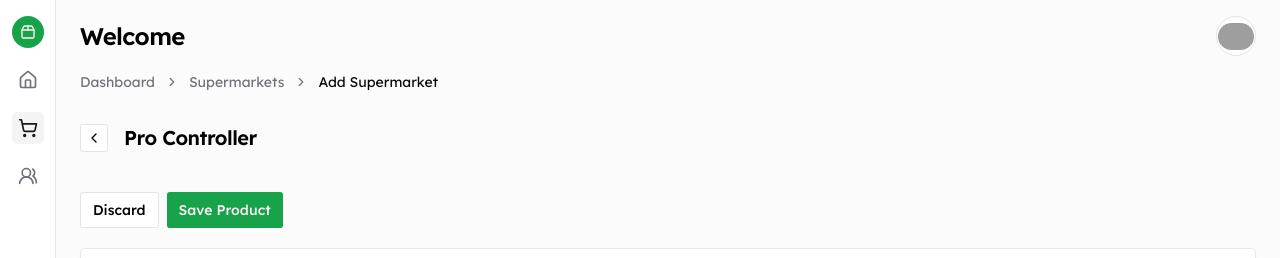
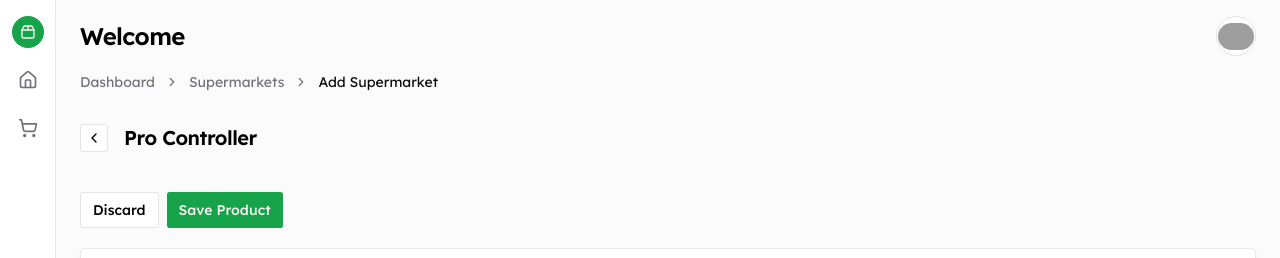
Before and after one commit to Adpro-C16/adpro-frontend, a Next.js app: page /admin/supermarkets/create in a window 1280 px wide. Shown: the top 258 px of the page. Built offline with nearby package versions, Linux system fonts and the light colour scheme; grey boxes are pictures that could not be loaded.

Commit message:
feat: Filtering routes based by role

```diff
--- a/src/components/dashboard/Sidebar.tsx
+++ b/src/components/dashboard/Sidebar.tsx
@@ -1,4 +1,4 @@
-import { Home, LineChart, Package, Package2, ShoppingCart, Users2 } from "lucide-react";
+import { Home, Package2, ShoppingCart, Users2 } from "lucide-react";
 import Link from "next/link";
 import { Tooltip, TooltipContent, TooltipTrigger } from "../ui/tooltip";
 import { useRouter } from "next/router";
@@ -35,6 +35,9 @@ export default function Sidebar() {
                     </TooltipTrigger>
                     <TooltipContent side="right">Dashboard</TooltipContent>
                 </Tooltip>
+                {
+                    user.role === "Admin" ?
+                    <>
                 <Tooltip>
                     <TooltipTrigger asChild>
                         <Link
@@ -59,6 +62,21 @@ export default function Sidebar() {
                     </TooltipTrigger>
                     <TooltipContent side="right">Managers</TooltipContent>
                 </Tooltip>
+                </>
+                :
+                <Tooltip>
+                <TooltipTrigger asChild>
+                    <Link
+                        href="/dashboard/cart"
+                        className={cn("flex h-9 w-9 items-center justify-center rounded-lg transition-colors hover:text-foreground md:h-8 md:w-8", active("/admin/managers"))}
+                    >
+                        <ShoppingCart className="h-5 w-5" />
+                        <span className="sr-only">Cart</span>
+                    </Link>
+                </TooltipTrigger>
+                <TooltipContent side="right">Shopping Cart</TooltipContent>
+            </Tooltip>
+                }
             </nav>
         </aside>
     )
```
